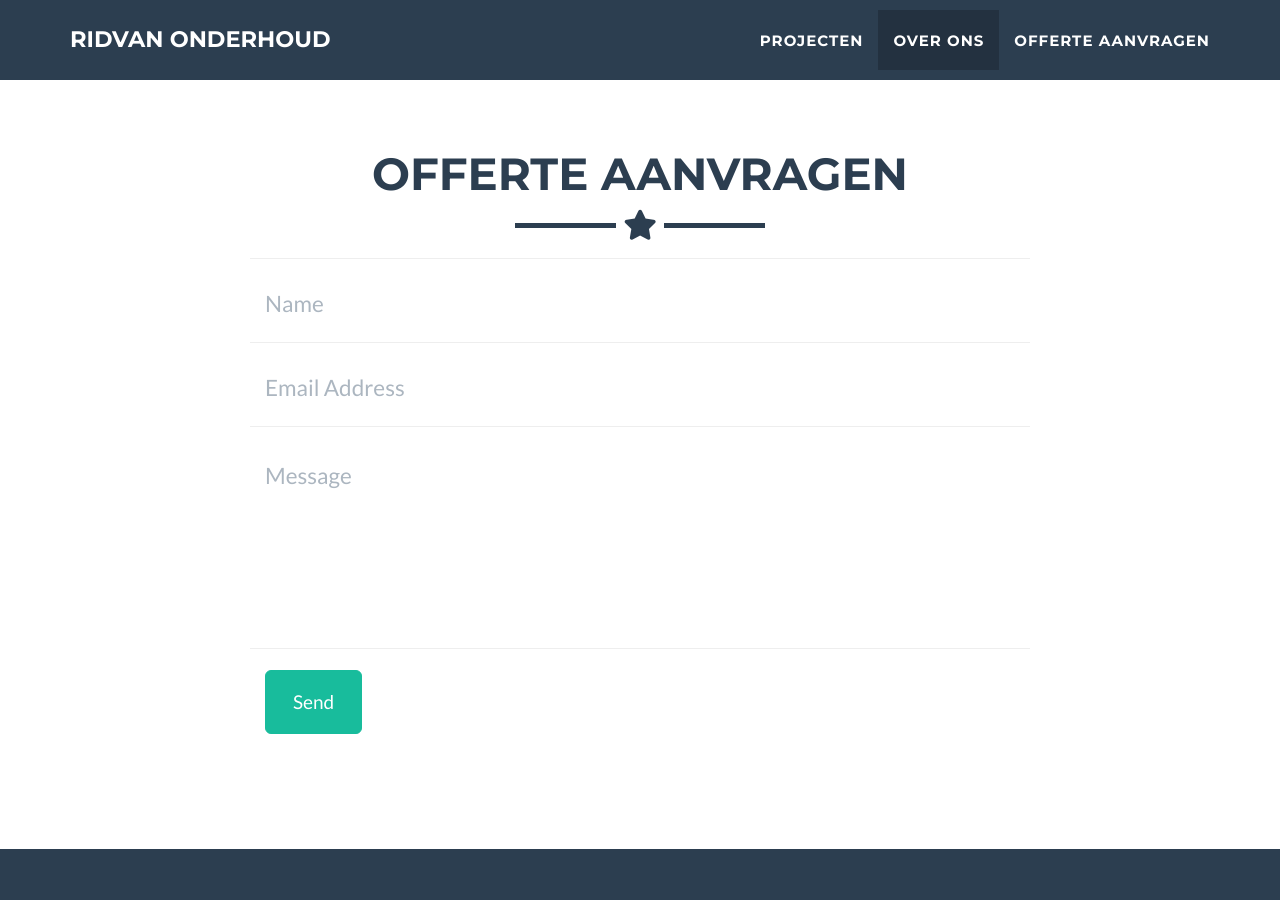
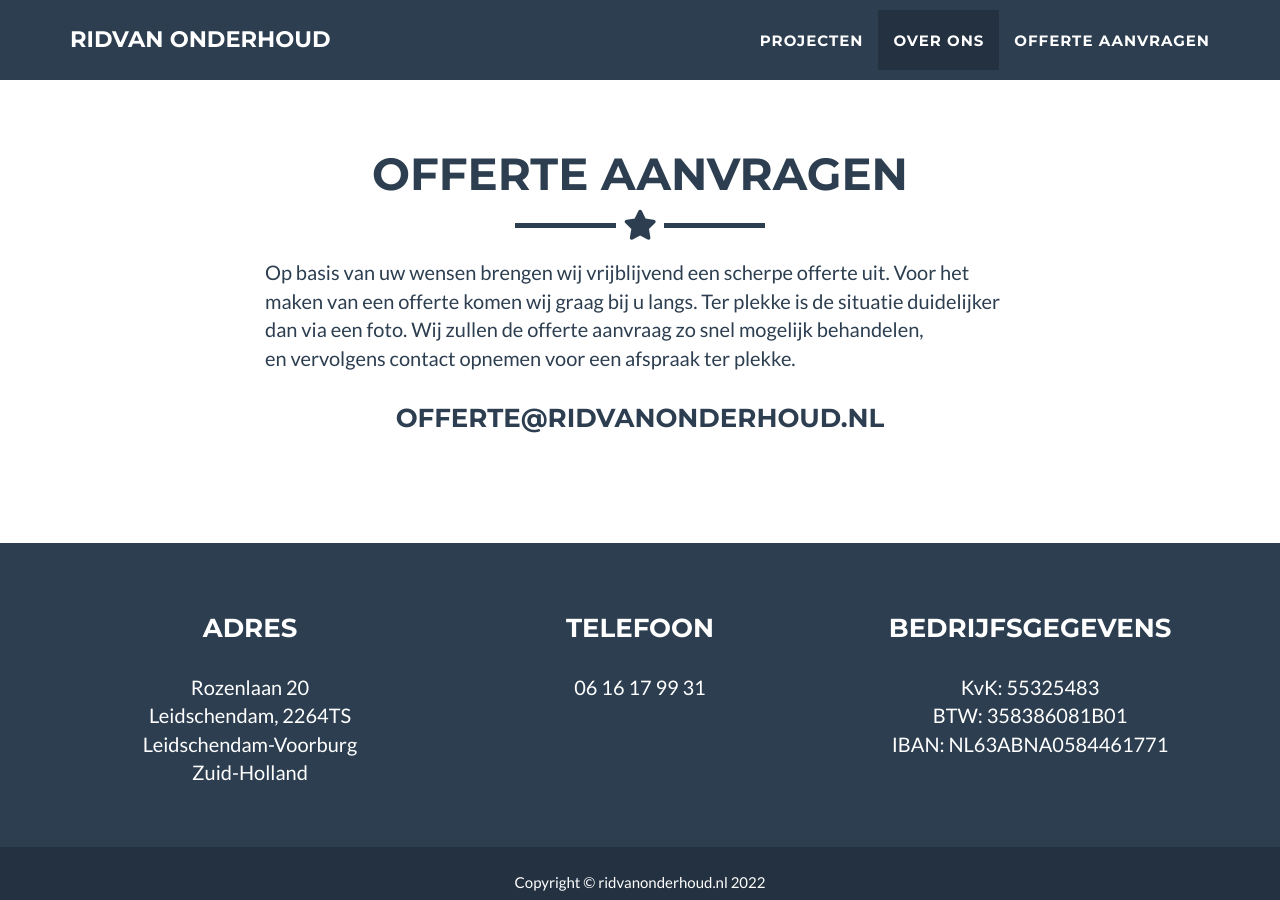
Before and after one commit to ridvanonderhoud/ridvanonderhoud.github.io, a Jekyll site: the page built from _posts/2014-07-18-project-1.markdown, in a window 1280 px wide and 900 px high, scrolled down 2143 px. Built offline with Jekyll 4.4.1, drawn with Linux system fonts in a browser that asks for light colours; some of the changed text lies outside the part shown.

Commit message:
removed contact form

```diff
--- a/_config.yml
+++ b/_config.yml
@@ -4,7 +4,7 @@ email: info@ridvanonderhoud.nl
 url: https://ridvanonderhoud.nl/
 description: "Ridvan Onderhoud is toonaangevend in zakelijk en particulier onderhoud. Wij bieden een uniek en volledig onderhoudspakket waarin gedegen vakmanschap, heldere adviezen, goede communicate, en eerlijke prijzen centraal staan."
 keywords: "vakmanschap, renovaties, onderhoud, schilderswerk, schilderswerkzaamheden, buitenschilderwerk, binnenschilderwerk, wandafwerking, sausen, houtrotreparaties."
-skills: "Nieuwbouw, Renovatie, Onderhoud, Schilderswerk"
+skills: "Nieuwbouw, Renovatie, Onderhoud en Schilderswerk in de regio Den Haag"
 meta_author: Ali Ridvan
 
 # Google webmaster tools
@@ -17,7 +17,7 @@ bing_verify:
 # - static : pass through formspree.io to validate email sending
 # - disqus : replace contact form by disqus thread
 # - comment the line below if you want to stick with the default PHP contact form
-contact: static
+#contact: static
 
 # If you use disqus you need disqus shortname
 # https://help.disqus.com/customer/portal/articles/466208
--- a/_includes/contact.html
+++ b/_includes/contact.html
@@ -9,9 +9,18 @@
     </div>
     <div class="row">
       <div class="col-lg-8 col-lg-offset-2">
+        <p>
+          Op basis van uw wensen brengen wij vrijblijvend een scherpe offerte uit.
+          Voor het maken van een offerte komen wij graag bij u langs. Ter plekke is de situatie duidelijker dan via een foto.
+          Wij zullen de offerte aanvraag zo snel mogelijk behandelen, en vervolgens contact opnemen voor een afspraak ter plekke.
+        <br>
+        <div class="col-lg-12 text-center">
+          <h3>offerte@ridvanonderhoud.nl</h3>
+        </div>
+        </p>
         <!-- To configure the contact form email address, go to mail/contact_me.php and update the email address in the PHP file on line 19. -->
         <!-- The form should work on most web servers, but if the form is not working you may need to configure your web server differently. -->
-        <form name="sentMessage" id="contactForm" novalidate>
+        <!-- <form name="sentMessage" id="contactForm" novalidate>
           <div class="row control-group">
             <div class="form-group col-xs-12 floating-label-form-group controls">
               <label for="name">Name</label>
@@ -51,7 +60,7 @@
               <button type="submit" class="btn btn-success btn-lg">Send</button>
             </div>
           </div>
-        </form>
+        </form> -->
       </div>
     </div>
   </div>
```
